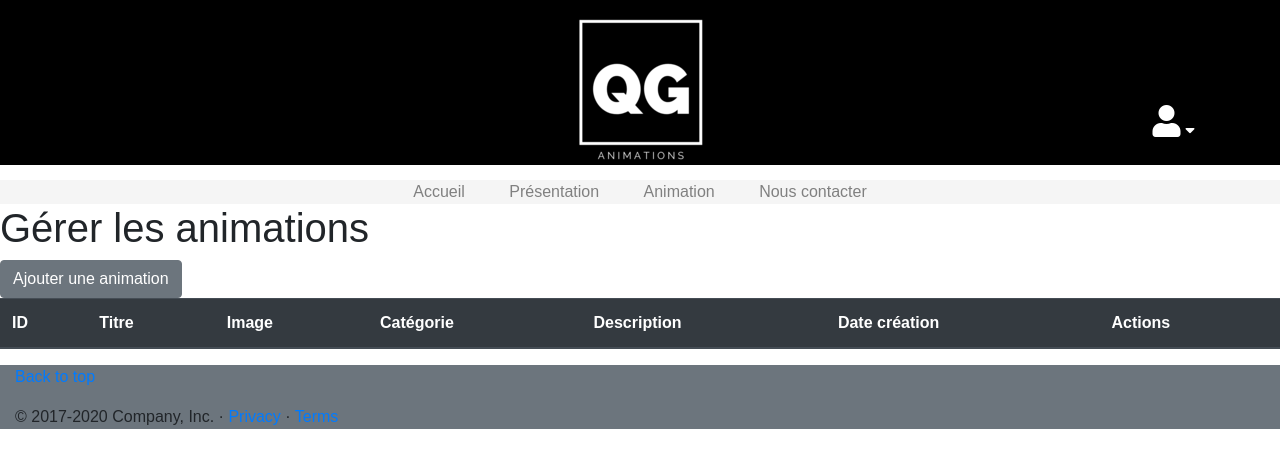
After one commit to Tar3ntino/QGAnim, a Symfony app: template templates/admin/animations/index.html.twig in a window 1280 px wide. The commit adds this page. Shown: the top 468 px of the page. Run offline with Twig, Linux system fonts and the light colour scheme; the template is opened without the code that fills it, so the values that code supplies are empty; some libraries are stand-ins or nearby versions.

Commit message:
Suppression d'une animation en back office Admin

```diff
--- a/public/js/scripts.js
+++ b/public/js/scripts.js
@@ -10,3 +10,20 @@ document.getElementById('logoconnect').addEventListener('click', function(){
         sousmenu[0].style.position = "absolute";
     }else sousmenu[0].style.display = "none";
 })
+
+// Fonction pour que la modale puisse apparaître lorque l'on click sur supprimer :
+$('modal-delete').on('shown.bs.modal', function () {
+$('#myInput').trigger('focus')
+})
+
+// Ecouteur d'évènement pour la confirmation de suppression :
+let supprimer = document.querySelectorAll('.modal-trigger');
+console.log(supprimer)
+for (let bouton of supprimer){
+
+    bouton.addEventListener("click", function () {
+
+    document.querySelector(".modal-footer a").href = `/admin/animations/supprimer/${this.dataset.id}`
+    document.querySelector(".modal-body").innerText = `Etes-vous sûr(e) de vouloir supprimer l'annonce"${this.dataset.titre}"?`
+    })
+}
--- /dev/null
+++ b/templates/admin/animations/index.html.twig
@@ -0,0 +1,63 @@
+{% extends 'base.html.twig' %}
+
+{% block title %}Gérer les animations {% endblock %}
+
+{% block body %}
+	<h1>Gérer les animations</h1>
+    <a class="btn btn-secondary" href=" {{path("admin_animations_ajout")}}" role="button">Ajouter une animation</a>
+	<table class="table table-striped table-dark">
+		<thead>
+			<tr>
+				<th scope="col">ID</th>
+				<th scope="col">Titre</th>
+				<th scope="col">Image</th>
+                <th scope="col">Catégorie</th>
+                <th scope="col">Description</th>
+                <th scope="col">Date création</th>
+                <th scope="col">Actions</th>
+			</tr>
+		</thead>
+		<tbody>
+        {% for animation in animations %}
+			<tr>
+				<td>{{animation.id}}</th>
+                <td>{{animation.title}}</th>
+                <td>{{animation.imageFile}}</th>
+                <td>
+                        {% for categorie in animation.categories %}
+                        {{categorie}}
+                    {% endfor %}
+                </th>
+                <td>{{animation.description}}</th>
+                <td>{{animation.createdAt|date}}</th>
+				<td class="text-center">
+                    <a class="btn btn-secondary" href="{{path("admin_animations_modifier", {id: animation.id})}}" role="button">Modifier</a>
+
+                <!-- Button trigger modal -->
+                <a href="" type="button" class="btn btn-secondary modal-trigger" data-toggle="modal" data-target="#modal-delete" data-id="{{animation.id}}" data-titre="{{animation.title}}" >Supprimer</a>
+                </td>
+			</tr>
+        {% endfor %}
+		</tbody>
+	</table>
+
+            <!-- Modal -->
+            <div class="modal fade" id="modal-delete" tabindex="-1" aria-labelledby="modal-delete" aria-hidden="true">
+            <div class="modal-dialog">
+                <div class="modal-content">
+                <div class="modal-header">
+                    <h5 class="modal-title" id="exampleModalLabel">Confirmation de la suppression</h5>
+                    <button type="button" class="close" data-dismiss="modal" aria-label="Close">
+                    <span aria-hidden="true">&times;</span>
+                    </button>
+                </div>
+                <div class="modal-body">
+                </div>
+                <div class="modal-footer">
+                    <button type="button" class="btn btn-secondary" data-dismiss="modal">Non</button>
+                    <a href="" type="button" class="btn btn-primary">Oui</a>
+                </div>
+                </div>
+            </div>
+            </div>
+{% endblock %}
```
Also changed, not shown: src/Controller/Admin/AnimationsController.php (added, +104 -0 lines), templates/admin/animations/ajout.html.twig (+3 -18 lines), templates/admin/animations/ajoutold.html.twig (added, +23 -0 lines), public/images/animations/602d11ceaed96925373968.jpg (deleted), public/images/animations/602d12454588b162300204.jpg (deleted), public/images/animations/602d1290ee54c054939677.jpg (deleted), public/images/animations/6033712fc72cf542419792.png (added).
